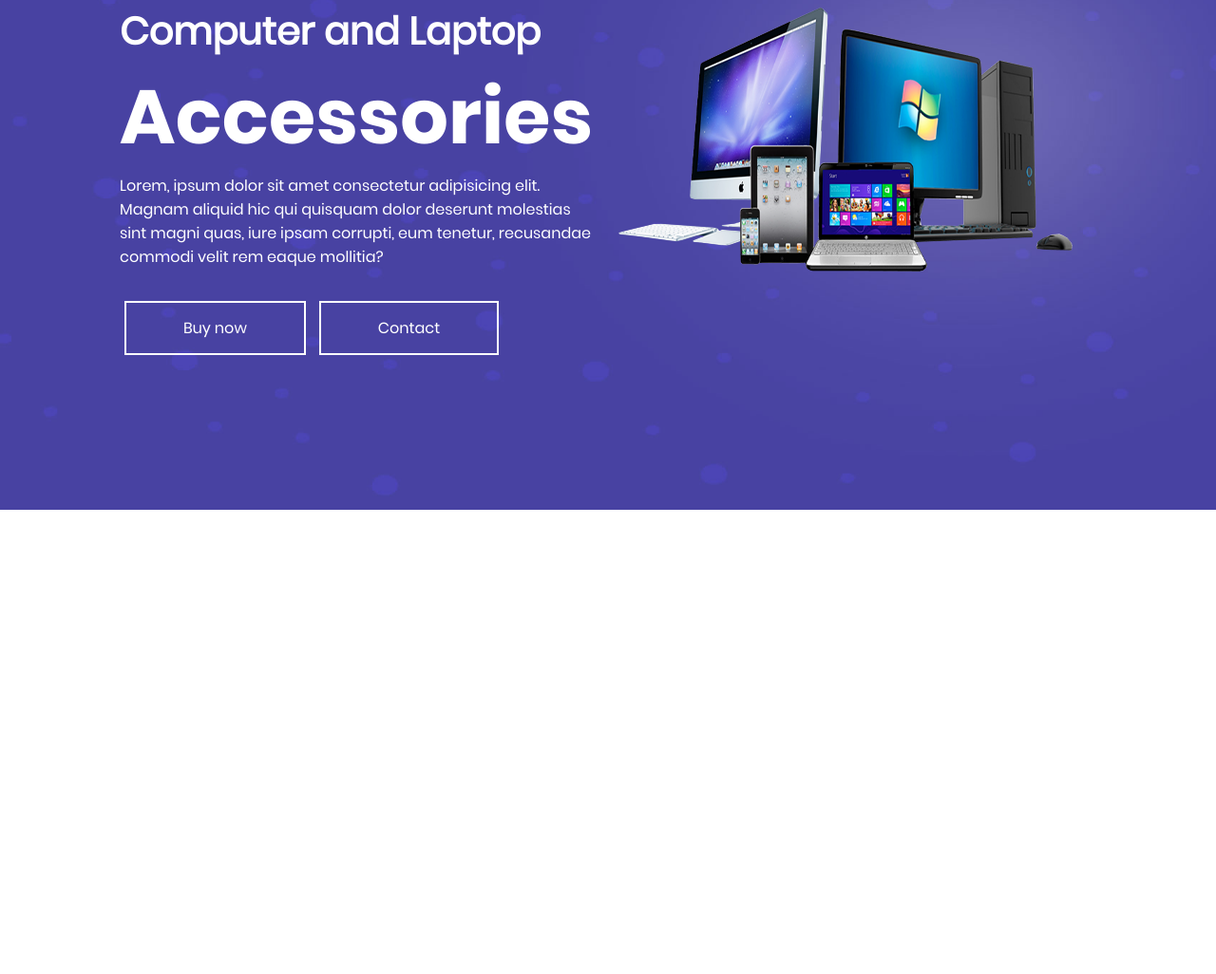
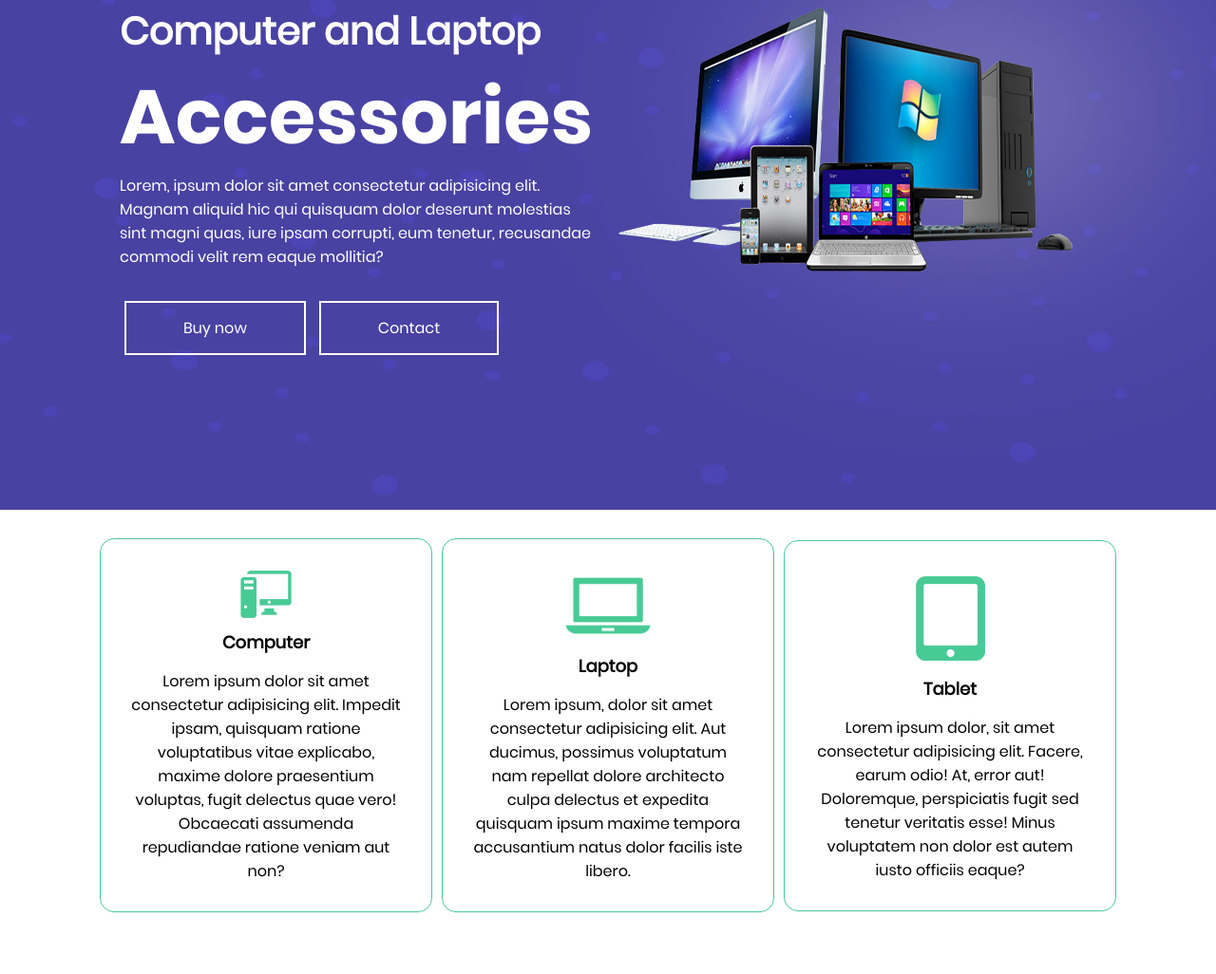
Before and after one commit to Maicol843/CLA, a plain HTML site: page index.html in a window 1280 px wide. Shown: the part 183-1209 px from the top of the page at 95% size. Before the commit the page ends 800 px from the top, so only its background shows below. Drawn offline with Linux system fonts and the light colour scheme.

Commit message:
Se creo la sección tarjetas

```diff
--- a/index.html
+++ b/index.html
@@ -1,5 +1,5 @@
 <!DOCTYPE html>
-<html lang="en">
+<html lang="es">
 <head>
     <meta charset="UTF-8">
     <meta name="viewport" content="width=device-width, initial-scale=1.0">
@@ -11,9 +11,9 @@
     <title>Computer and Laptop</title>
 </head>
 <body>
-    <!--Header-->
+    <!--HEADER-->
     <header>
-        <!--Navegador-->
+        <!--NAVEGADOR-->
         <nav>
             <img src="./assets/images/logo.png" alt="logo" width="78" height="82">
             <ul >
@@ -27,6 +27,8 @@
                 <li><a href="#">Login</a></li>
             </ul>
         </nav>
+        <!--Fin Navegador-->
+
         <div class="header-content">
             <div class="header-content-text">
                 <h3 class="header-subtitle">Computer and Laptop</h3>
@@ -40,14 +42,36 @@
             <img class="header-img" src="./assets/images/pct.png" alt="" width="478" height="278">
         </div>
     </header>
-    <!--Secciones-->
+    <!--Fin Header-->
+
+    <!--SECCIONES-->
+    <!--Sección Tarjetas-->
+    <section class="cards">
+        <div class="card">
+            <img src="./assets/images/thr.png" alt="Imagen_1" height="55">
+            <h5>Computer</h5>
+            <p>Lorem ipsum dolor sit amet consectetur adipisicing elit. Impedit ipsam, quisquam ratione voluptatibus vitae explicabo, maxime dolore praesentium voluptas, fugit delectus quae vero! Obcaecati assumenda repudiandae ratione veniam aut non?</p>
+        </div>
+        <div class="card">
+            <img src="./assets/images/thr1.png" alt="Imagen_2" height="80">
+            <h5>Laptop</h5>
+            <p>Lorem ipsum, dolor sit amet consectetur adipisicing elit. Aut ducimus, possimus voluptatum nam repellat dolore architecto culpa delectus et expedita quisquam ipsum maxime tempora accusantium natus dolor facilis iste libero.</p>
+        </div>
+        <div class="card">
+            <img src="./assets/images/thr2.png" alt="Imagen_3">
+            <h5>Tablet</h5>
+            <p>Lorem ipsum dolor, sit amet consectetur adipisicing elit. Facere, earum odio! At, error aut! Doloremque, perspiciatis fugit sed tenetur veritatis esse! Minus voluptatem non dolor est autem iusto officiis eaque?</p>
+        </div>
+    </section>
     <section></section>
     <section></section>
     <section></section>
     <section></section>
-    <section></section>
-    <!--Footer-->
+    <!--Fin secciones-->
+
+    <!--FOOTER-->
     <footer></footer>
+    <!--Fin footer-->
 </body>
 <script src="https://cdnjs.cloudflare.com/ajax/libs/font-awesome/6.4.2/js/fontawesome.min.js" integrity="sha512-64O4TSvYybbO2u06YzKDmZfLj/Tcr9+oorWhxzE3yDnmBRf7wvDgQweCzUf5pm2xYTgHMMyk5tW8kWU92JENng==" crossorigin="anonymous" referrerpolicy="no-referrer"></script>
 </html>
--- a/styles.css
+++ b/styles.css
@@ -118,3 +118,36 @@ nav ul li a:hover{
     background-color: var(--secondary-color);
     border: 2px solid var(--secondary-color);
 }
+/*------Fin Header------*/
+
+/*------Sección Tarjetas------*/
+.cards{
+    display: flex;
+    justify-content: center;
+    align-items: center;
+    padding-top: 25px;
+    padding-bottom: 60px;
+    flex-wrap: wrap;
+}
+
+.card{
+    margin: 5px;
+    padding: 30px;
+    border: 1px solid var(--secondary-color);
+    border-radius: 15px;
+    max-width: 350px;
+    display: flex;
+    flex-direction: column;
+    justify-content: center;
+    align-items: center;
+}
+
+.card h5{
+    font-size: 18px;
+    margin-top: 10px;
+    margin-bottom: 15px;
+}
+
+.card p{
+    text-align: center;
+}
```
